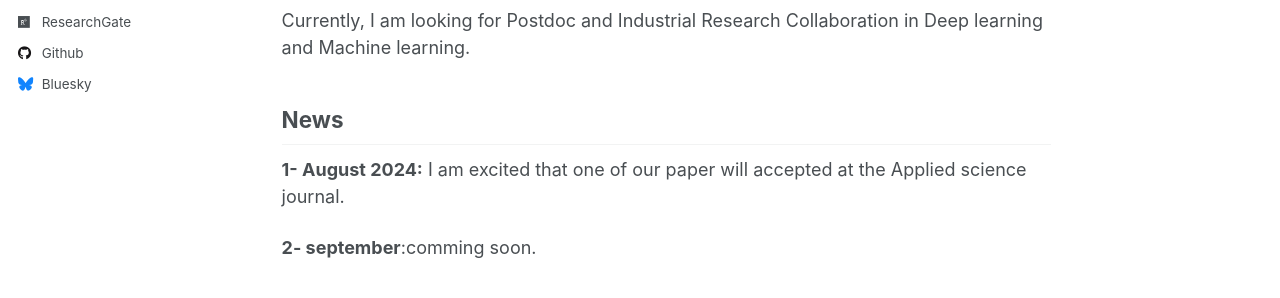
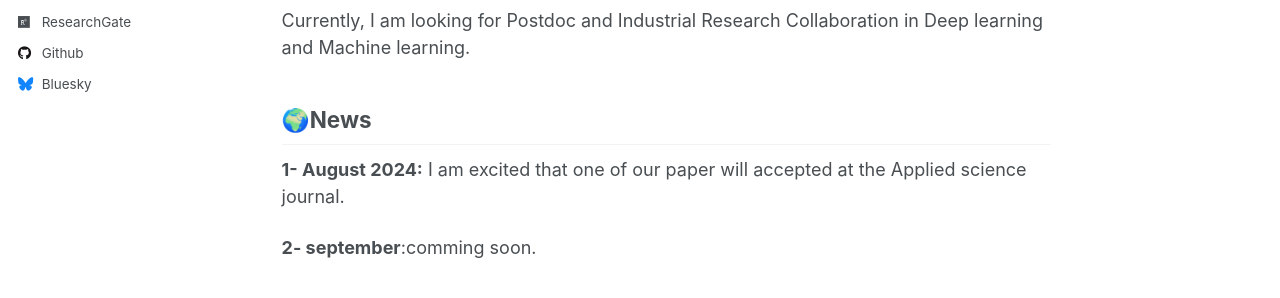
Before and after one commit to dr-mushtaq/dr-mushtaq.github.io, a Jekyll site: the page built from _pages/about.md, in a window 1280 px wide and 1263 px high. Shown: the part 581-879 px from the top of the window. Built offline with Jekyll 4.4.1, drawn with Linux system fonts in a browser that asks for light colours; some web fonts are replaced.

```diff
--- a/_pages/about.md
+++ b/_pages/about.md
@@ -17,7 +17,7 @@ My research focuses on the areas of **Machine Learning**, **Deep Learning**, **C
 ======
 Currently, I am looking for Postdoc and Industrial Research Collaboration in Deep learning and Machine learning.
 
-News
+🌍News
 ------
 
 **1- August 2024:** I am excited that one of our paper will  accepted at the Applied science journal.
```
